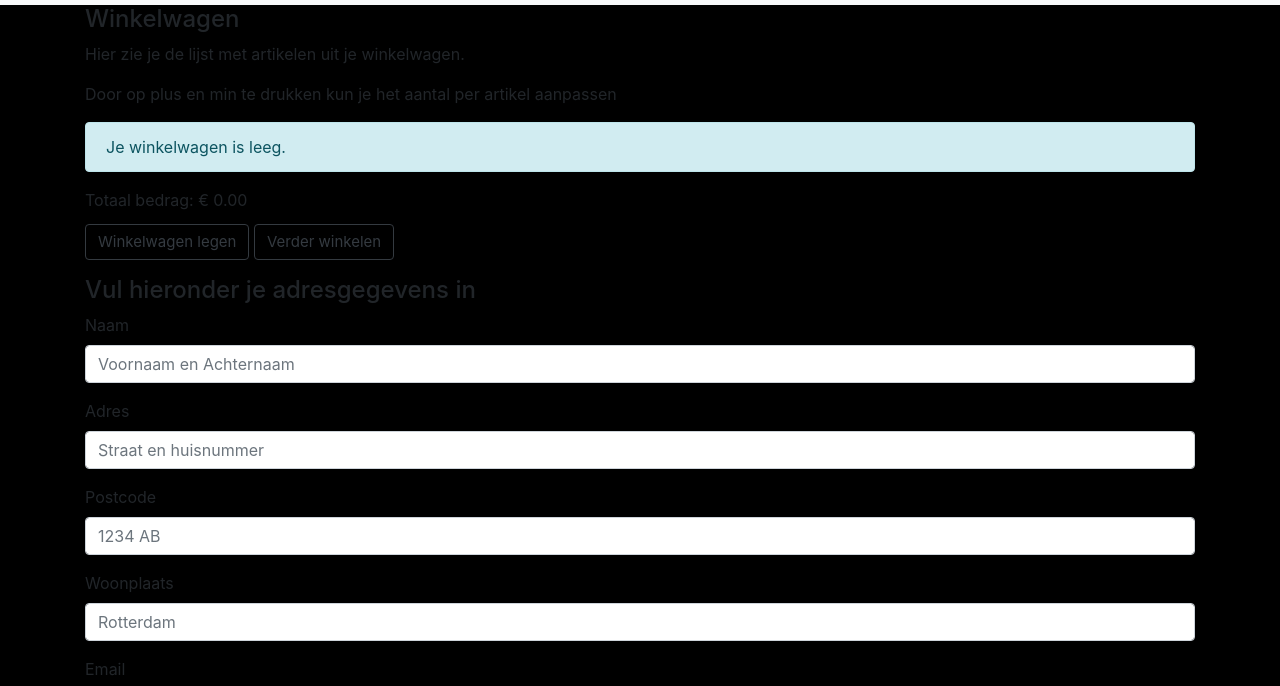
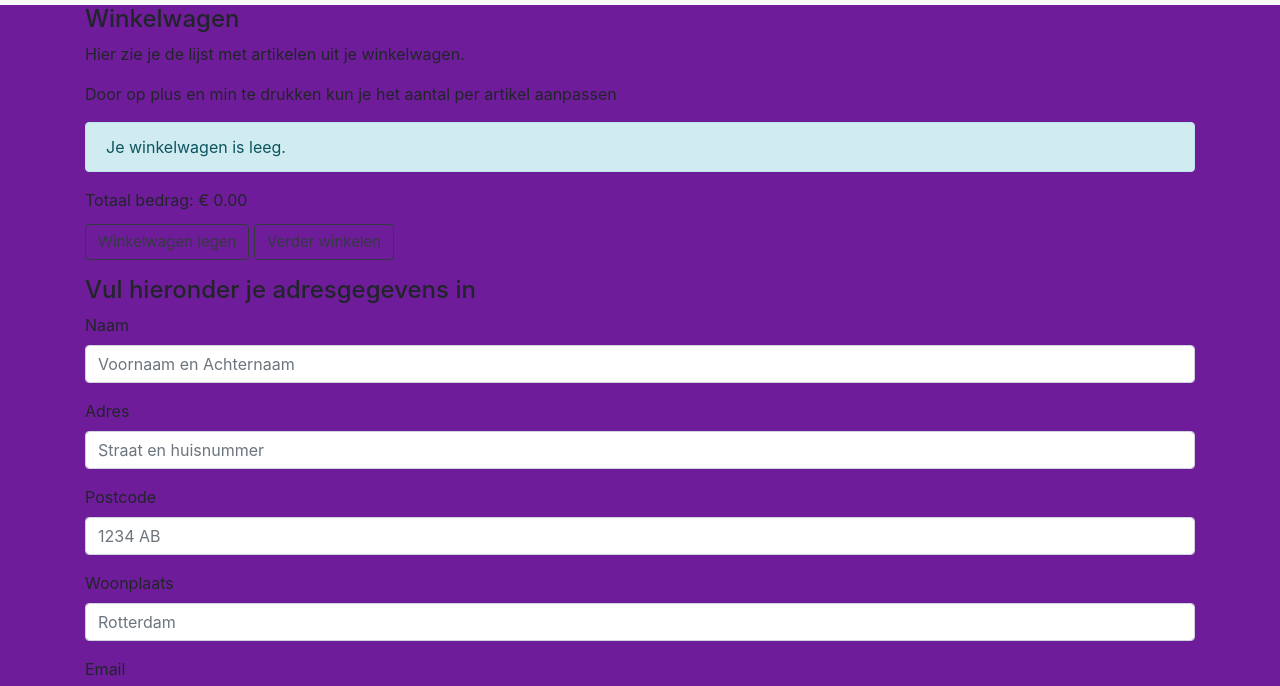
Before and after one commit to emmaus-5h/webshop-5hin2-alexander-kyan-, a website: page web/basket.html in a window 1280 px wide. Shown: the part 51-737 px from the top of the page. Drawn offline with nearby package versions, Linux system fonts and the light colour scheme.

```diff
--- a/web/css/style.css
+++ b/web/css/style.css
@@ -74,5 +74,5 @@
   float: left;
 }
 body {
-  background-color: #000000;
+  background-color: #6f1c9b;
 }
```
Also changed, not shown: web/index.html (+2 -1 lines), 1 other file.
